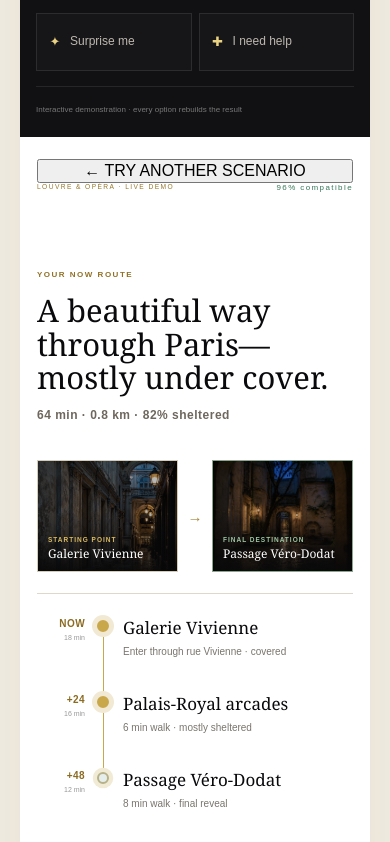
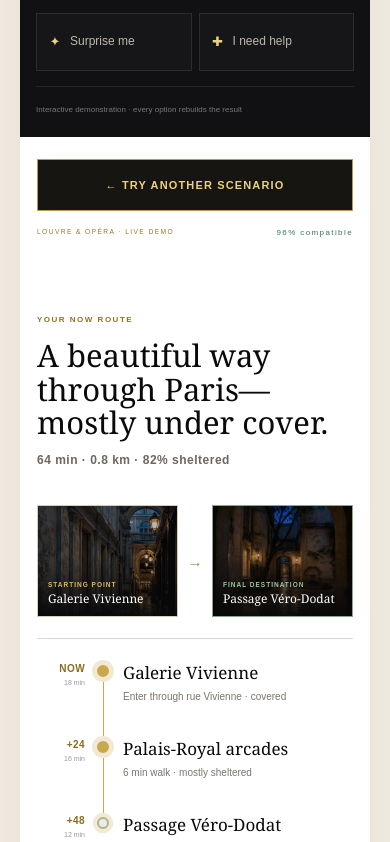
Before and after one commit to naturlabs1996-creator/velvet-passport-now, a Next.js app: page / in a window 390 px wide. Shown: the part 4982-5824 px from the top of the page. Built offline with nearby package versions, Linux system fonts and the light colour scheme.

Commit message:
Keep scenario switch accessible on mobile above purchase bar

```diff
--- a/app/globals.css
+++ b/app/globals.css
@@ -288,3 +288,9 @@ footer nav,.legalFooter nav{font-size:11px;line-height:1.4}footer nav a,.legalFo
  .demoBuild{width:100%!important;min-height:54px!important;font-size:12px!important}
  .demoResultHead{margin-top:22px!important}
 }
+
+/* Keep scenario switching visible inside the active demonstration. */
+.demoScenarioReturn{display:flex;align-items:center;justify-content:center;width:100%;min-height:48px;margin:0 0 20px;border:1px solid #b89a50;background:#171512;color:#ead283;font-size:11px;font-weight:700;letter-spacing:1.15px;cursor:pointer}
+.demoScenarioReturn:hover,.demoScenarioReturn:focus-visible{background:#c9a84c;color:#17130c;outline:2px solid #8e753b;outline-offset:2px}
+#demo-options{scroll-margin-top:88px}
+@media(max-width:760px){.demoScenarioReturn{position:sticky;top:78px;z-index:6;min-height:52px;margin-bottom:17px;font-size:11px}.demoDecision{padding-bottom:118px!important}}
```
